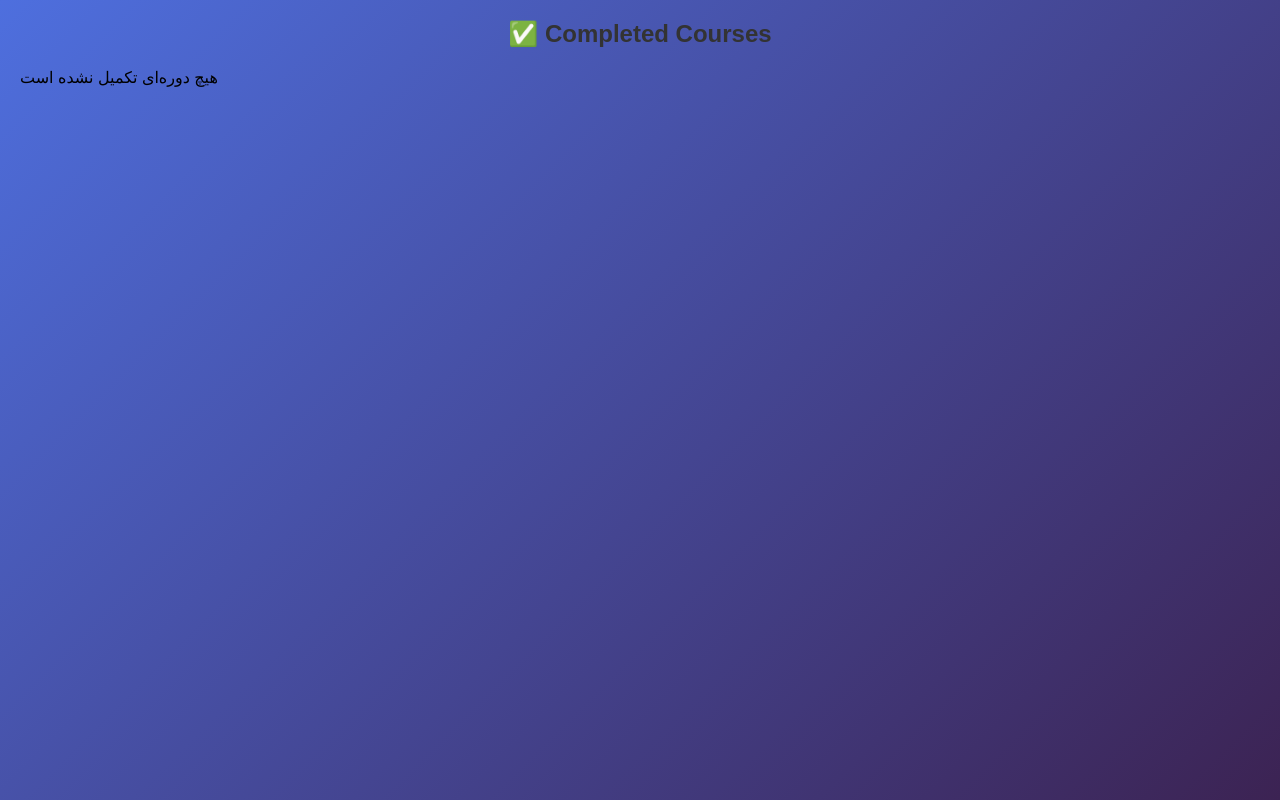
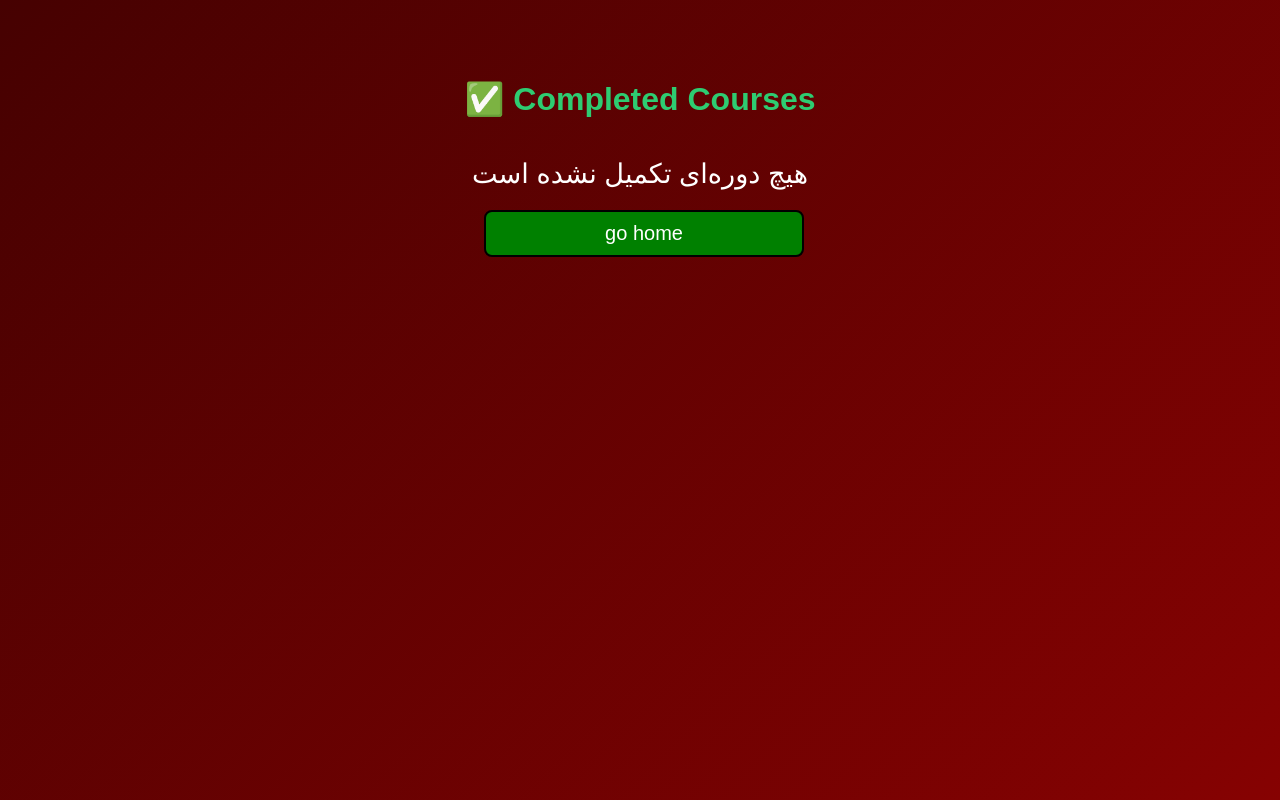
Before and after one commit to amingholipoor5327-oss/Todo-List, a React (Create React App) app: page /complete in a window 1280 px wide. Built offline with nearby package versions, Linux system fonts and the light colour scheme.

Commit message:
added complete style

```diff
--- /dev/null
+++ b/src/component/Complete/complete.css
@@ -0,0 +1,63 @@
+.complete-page {
+  max-width: 800px;
+  margin: 40px auto;
+  padding: 20px;
+ }
+
+.complete-title {
+  text-align: center;
+  font-size: 2rem;
+  margin-bottom: 30px;
+  color: #2ecc71;
+}
+
+.empty-message {
+  text-align: center;
+  font-size: 1.7rem;
+  color: #ffffff;
+  margin-top: 40px;
+}
+
+.completed-list {
+  display: flex;
+  flex-direction: column;
+  gap: 15px;
+}
+
+.completed-card {
+  background: #fff;
+  border-left: 6px solid #2ecc71;
+  border-radius: 12px;
+  padding: 18px 20px;
+  box-shadow: 0 4px 10px rgba(0, 0, 0, 0.08);
+  transition: 0.3s;
+}
+
+.completed-card:hover {
+  transform: translateY(-3px);
+}
+
+.completed-name {
+  margin: 0;
+  color: #333;
+  font-size: 1.2rem;
+}
+.Home{
+      background-color: green;
+  padding: 10px;
+  color: white;
+  border: 2px solid black;
+  border-radius: 8px;
+  margin: 20px 10px  10px 14rem;
+  cursor: pointer;
+  width:20rem;
+  font-size: 20px;
+  transition: all .5s ease;
+}
+.Home:hover{
+      background: linear-gradient(90deg, #009e3d, #009349, #68e8ca, #34fc9f);
+  background-size: 300% 100%;
+  animation: gradientMove 3s ease infinite;
+  transform: translateY(-5px);
+  color: black;
+}
--- a/src/component/Complete/complete.js
+++ b/src/component/Complete/complete.js
@@ -1,5 +1,8 @@
+import "./complete.css";
 import { useContext } from "react";
 import { CourseContext } from "../../Context/usecontext";
+import { Link } from "react-router-dom";
+
 export const Complete = () => {
   const { courselist } = useContext(CourseContext);
 
@@ -8,18 +11,30 @@ export const Complete = () => {
   );
 
   return (
-    <div>
-      <h1>✅ Completed Courses</h1>
+    <div className="complete-page">
+      <h1 className="complete-title">
+        ✅ Completed Courses
+      </h1>
 
       {completedCourses.length === 0 ? (
-        <p>هیچ دوره‌ای تکمیل نشده است</p>
+        <p className="empty-message">
+          هیچ دوره‌ای تکمیل نشده است
+        </p>
       ) : (
-        completedCourses.map((course) => (
-          <div key={course.id}>
-            <h3>{course.courseName}</h3>
-          </div>
-        ))
+        <div className="completed-list">
+          {completedCourses.map((course) => (
+            <div
+              key={course.id}
+              className="completed-card"
+            >
+              <h3 className="completed-name">
+                {course.courseName}
+              </h3>
+            </div>
+          ))}
+        </div>
       )}
+      <Link to={"/"}><button className="Home">go home</button></Link>
     </div>
   );
 };
--- a/src/component/Home/home.css
+++ b/src/component/Home/home.css
@@ -6,7 +6,7 @@
 
 body {
   font-family: Arial, sans-serif;
-  background: linear-gradient(135deg, #4e6fde 0%, #3c2353 100%);
+  background: linear-gradient(135deg, #460101 0%, #860202 100%);
   padding: 20px;
   min-height: 100vh;
 }
```
